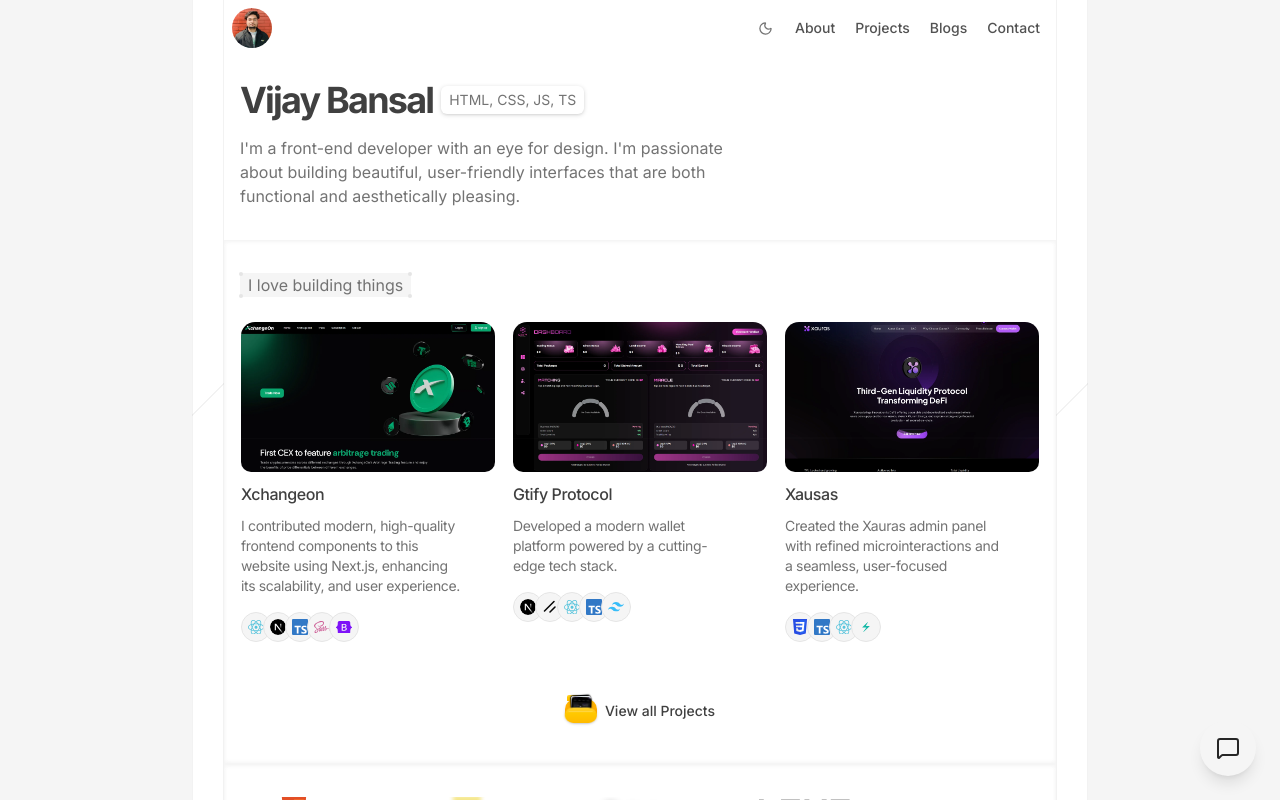
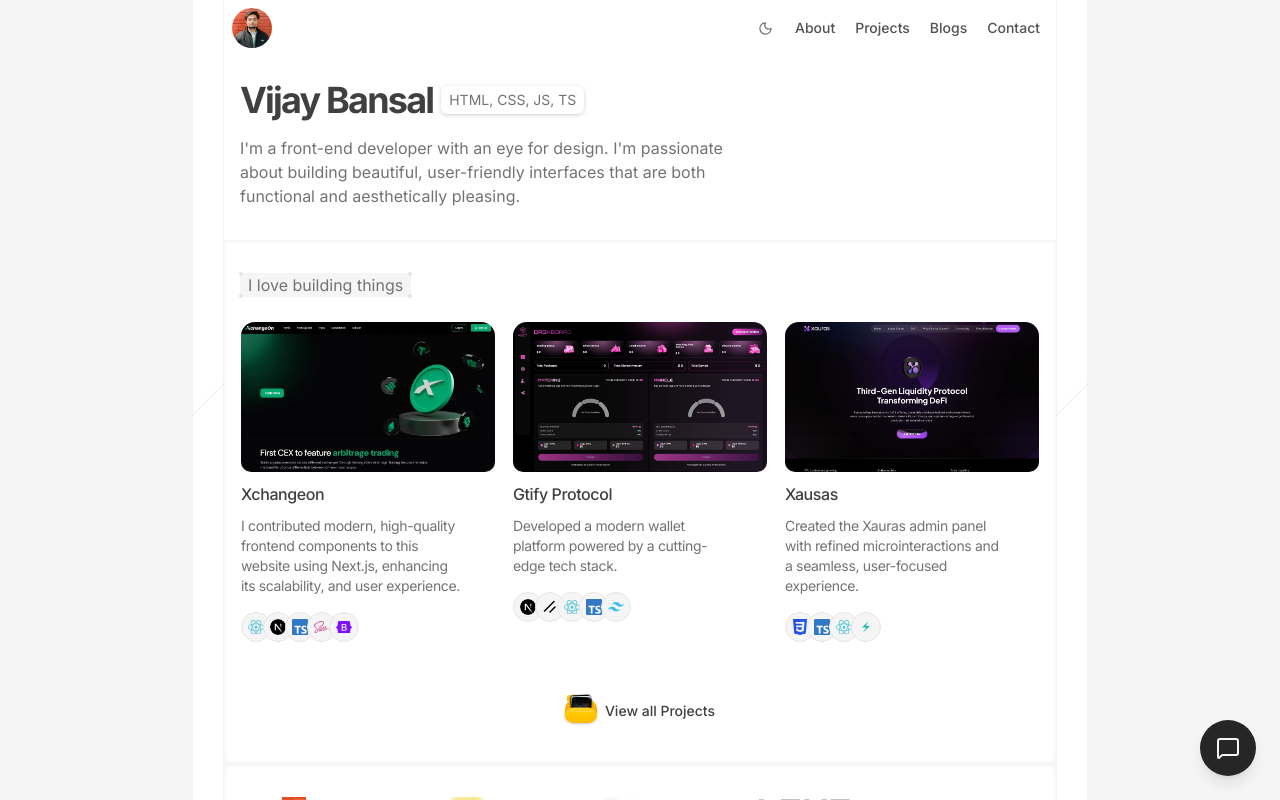
Before and after one commit to VijayBansal2004/portfolio-next, a Next.js app: page / in a window 1280 px wide. Shown: the top 800 px of the page. Built offline with nearby package versions, Linux system fonts and the light colour scheme.

Commit message:
chatbot button color changes

```diff
--- a/components/chatbot.tsx
+++ b/components/chatbot.tsx
@@ -213,8 +213,8 @@
         whileHover={{ scale: 1.05 }}
         whileTap={{ scale: 0.95 }}
         className={cn(
-          "flex h-14 w-14 items-center justify-center rounded-full shadow-lg",
-          isOpen ? "bg-red-500" : "bg-neutral-100 text-neutral-800",
+          "flex h-14 w-14 items-center justify-center rounded-full bg-neutral-800 text-neutral-100 shadow-lg dark:bg-neutral-100 dark:text-neutral-800",
+          isOpen ? "bg-red-500! text-white!" : "",
         )}
       >
         {isOpen ? <X /> : <MessageSquare />}
```
